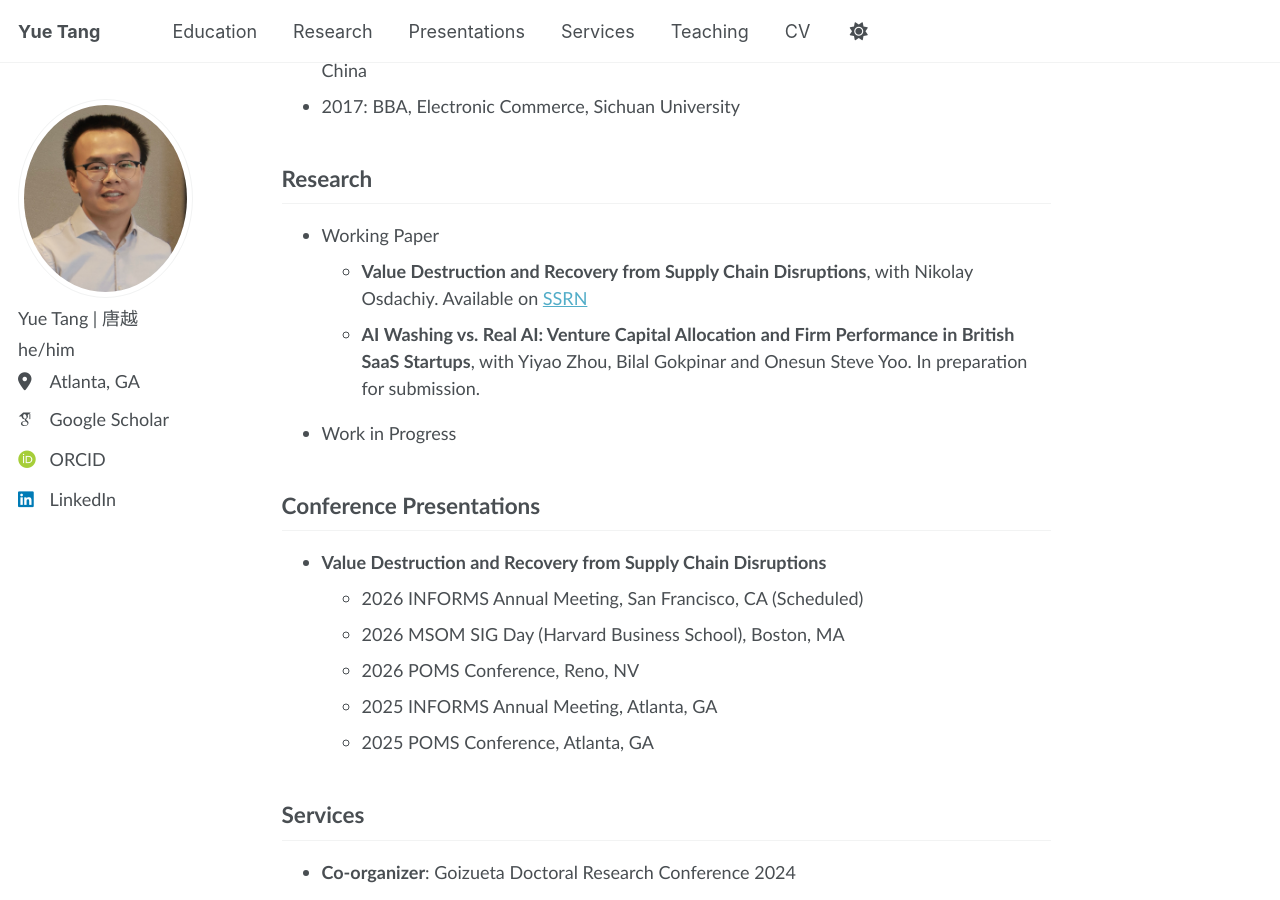
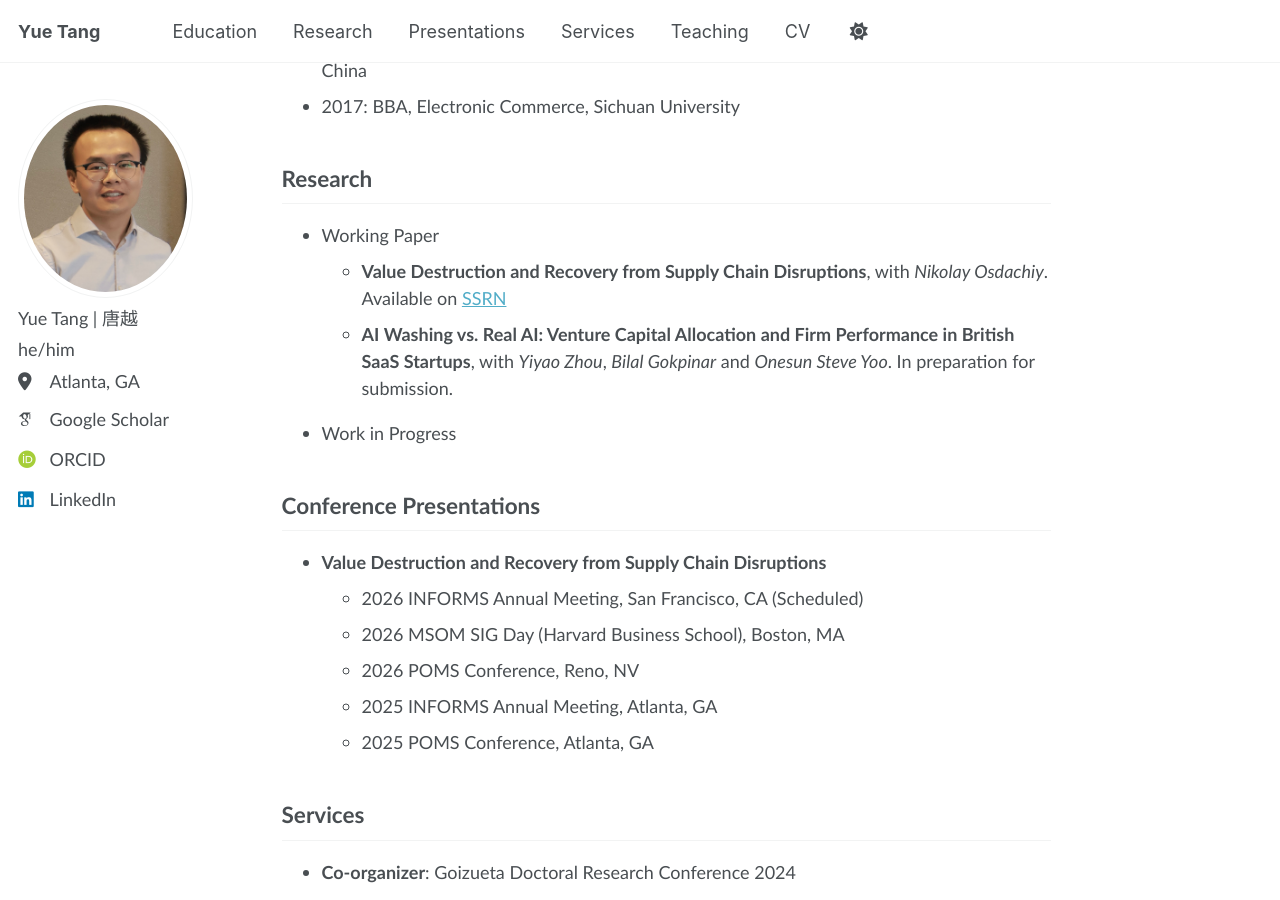
Before and after one commit to YueTang-YT/YueTang-YT.github.io, a Jekyll site: the page built from _pages/about.md, in a window 1280 px wide and 900 px high, scrolled down 730 px. Built offline with Jekyll 4.4.1, drawn with Linux system fonts in a browser that asks for light colours; some web fonts are replaced.

```diff
--- a/_pages/about.md
+++ b/_pages/about.md
@@ -37,10 +37,10 @@ I am a first-generation college student.
   <li style="list-style-type: disc;">Working Paper
     <ul>
       <li style="list-style-type: circle;">
-        <b>Value Destruction and Recovery from Supply Chain Disruptions</b>, with Nikolay Osdachiy. Available on <a href="https://papers.ssrn.com/sol3/papers.cfm?abstract_id=5407347" target="_blank">SSRN</a>
+        <b>Value Destruction and Recovery from Supply Chain Disruptions</b>, with <em>Nikolay Osdachiy</em>. Available on <a href="https://papers.ssrn.com/sol3/papers.cfm?abstract_id=5407347" target="_blank">SSRN</a>
       </li>
       <li style="list-style-type: circle;">
-        <b>AI Washing vs. Real AI: Venture Capital Allocation and Firm Performance in British SaaS Startups</b>, with Yiyao Zhou, Bilal Gokpinar and Onesun Steve Yoo. In preparation for submission.
+        <b>AI Washing vs. Real AI: Venture Capital Allocation and Firm Performance in British SaaS Startups</b>, with <em>Yiyao Zhou</em>, <em>Bilal Gokpinar</em> and <em>Onesun Steve Yoo</em>. In preparation for submission.
       </li>
     </ul>
   </li>
```
